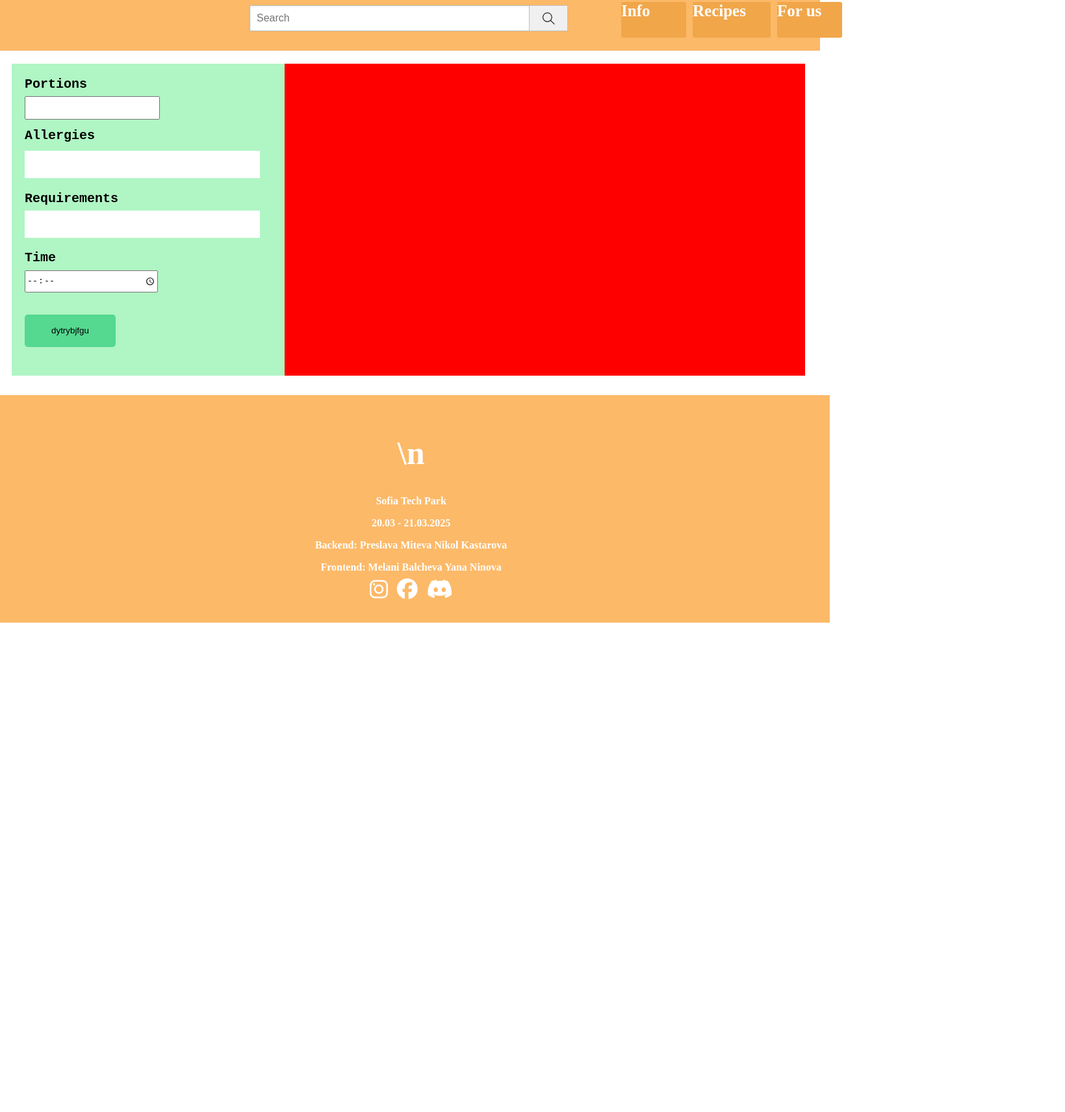
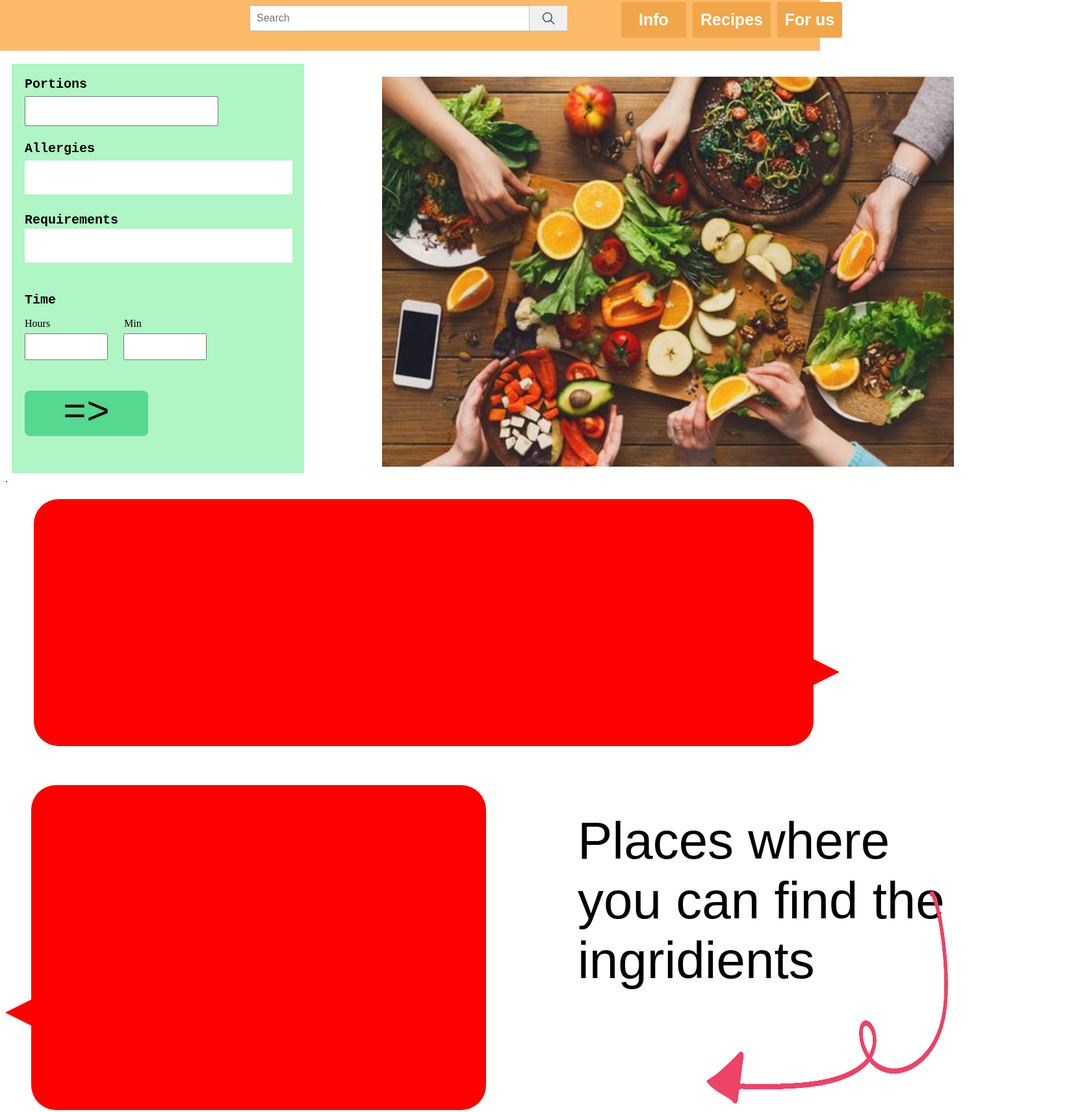
Before and after one commit to preslava-miteva/remo-nt, a website: page promp.html in a window 1280 px wide. Shown: the part 20-1731 px from the top of the page at 65% size, 1639 px wide, since content can reach past the window. Before the commit the page ends 987 px from the top, so only its background shows below. Drawn offline with Linux system fonts and the light colour scheme.

Commit message:
FDHFCDSRGTR

```diff
--- a/furst.css
+++ b/furst.css
@@ -215,4 +215,4 @@ display:inline;
         padding-left: 10px;
         margin-top: -10px;
         margin-bottom: 30px;
-     }
+ }
--- a/promp.css
+++ b/promp.css
@@ -2,8 +2,8 @@
 display: grid;
 grid-template-rows: 30px 30px 30px 40px ;
 background-color: #b0f5c4;
-width: 95%;
-height:450px ;
+width: 100%;
+height:600px ;
 margin-left: 10px;
 margin-top: 20px;
 padding-top: 20px;
@@ -15,20 +15,22 @@ min-width: 400px;
 }
 .middle-sections {
     width: 140px;
-    margin-top: 20px;
+    margin-top: 30px;
     display: grid;
-    grid-template-rows: 20px 50px 20px;
+    grid-template-rows: 20px 50px 20px 0px;
     align-items: center;
     margin-top: 0px;
-    padding-bottom: 10px;
+    margin-bottom: -0px;
   }
   .search-bars {
     flex: 1;
-    height: 40px;
+    height: 50px;
     padding-left: 10px;
-    font-size: 16px;
+    font-size: 18px;
     border: none;
-    width: 350px;
+    width: 400px;
+    margin-top: 40px;
+    margin-bottom: 0px;
     justify-content: center;
   }
   input[type=time]::-webkit-datetime-edit-ampm-field {
@@ -37,11 +39,13 @@ min-width: 400px;
   .BUTTON{
     background-color: #55d890;
     border: none;
-    width: 140px;
-    border-radius: 5px;
-    margin-bottom: 0px;
-    height: 50px;
-    margin-top: 0px;
+    width: 190px;
+    border-radius: 8px;
+    height: 70px;
+    font-size: 20px;
+    font-family: monospace;
+    font-size: 60px;
+
   }
   .BUTTON:hover{
     background-color: black;
@@ -51,3 +55,62 @@ min-width: 400px;
     display: grid;
     grid-template-columns: 1fr 2fr;
   }
+  .bubble{
+    position: relative;
+    background-color: red;
+    height: 380px;
+    width: 1200px;
+    margin-top: 40px;
+    margin-bottom: 20px;
+    margin-left: 40px;
+    margin-right: 40px;
+    border-radius: 38px;
+  }
+  .bubble::after{
+    content: "";
+    display: block;
+    position: absolute;
+    width: 0;
+    height: 0;
+    border-top: 20px solid transparent;
+    border-bottom: 20px solid transparent;
+    border-left: 40px solid rgb(255, 0, 0);
+    right: -40px;
+    top: 70%;
+    transform: translateY(-50%); }
+    .bubbles{
+      position: relative;
+      background-color: red;
+      height: 500px;
+      width: 700px;
+      margin: 40px;
+      border-radius: 38px;
+    }
+    .bubbles::after{
+      content: "";
+      display: block;
+      position: absolute;
+      width: 0;
+      height: 0;
+      border-top: 20px solid transparent;
+      border-bottom: 20px solid transparent;
+      border-right: 40px solid rgb(255, 0, 0);
+      left: -40px;
+      top: 70%;
+      transform: translateY(-50%); }
+      .image{
+        height: 680px;
+        width: 780px;
+        margin-left: 50px;
+        mix-blend-mode: none;
+        margin-top: -300px;
+      }
+      .place{
+        font-family: fantasy;
+        font-size: 80px;
+        margin-left: 80px;
+        margin-top: 80px;
+        margin-bottom: 0px;
+        height: 200px;
+        width: 600px;
+      }
--- a/promp.html
+++ b/promp.html
@@ -18,52 +18,70 @@
           <div class="tooltip">Search</div>
         </button></div>
         <div class="up_text">
-            <a href="furstpage.html" class="upper"> Info</a>
-            <a class="upperr"  href="second_page_info.html"> Recipes</a>
-            <a class="upper" href="sign.html">For us</a>
+            <button href="furstpage.html" class="upper"> Info</button>
+            <button class="upperr"  href="second_page_info.html"> Recipes</button>
+            <button class="upper" href="sign.html">For us</button>
         </div>
     </div>
   <div class="vsichko">
     <div class="options">
         <label for="number" style="font-size:20px ;
         font-weight: bold;
+        height: 70px;
+        width: 200px;
         font-family:monospace;
         margin-bottom: 0px;
         margin-top: 0px;">Portions</label>
-        <input type="number" id="quantity" min="1" style="height: 30px; width: 200px;"><br>
+        <input type="number" id="quantity" min="1" style="height: 40px; width:290px; "><br>
         <div class="middle-sections"> <p style="font-size:20px ;
             font-weight: bold;
             font-family:monospace;
             margin-bottom: 20px;
-            margin-top: 0px;" >Allergies</p>
+            margin-top: 40px;" >Allergies</p>
         <input type="text" class="search-bars"></div><br>
         <div class="middle-sections"> <p style="font-size:20px ;
             font-weight: bold;
             font-family:monospace;
             margin-bottom: 30px;
-            margin-top: 20px;" >Requirements</p>
+            margin-top: 60px;" >Requirements</p>
        <input type="text" class="search-bars"></div>
-       <div> <p style="font-size:20px ;
+       <div> <label for="payment" style="font-size:20px ;
         font-weight: bold;
         font-family:monospace;
-        margin-bottom: -10px;
-        margin-top: -50px;" >Time</p><br>
-        <input style="height: 30px; width: 200px;"
-        type="time"
-        id="appointment"
-        name="appointment"
-        min="00:15"
-        max="5:00"
-        required /></div>
+        padding-top: -30px;">Time</label><br>
+        <div style="height: 40px;">
+            <p style="display: inline-block; margin-right: 110px; ">Hours</p>
+            <p style="display: inline-block;">Min</p>
+        </div>
+        <div>
+            <input type="number" id="hours" min="0" max="12"style="height: 35px; width: 120px; margin-right: 20px;">
+            <input type="number" id="minutes" min="0" max="59" style="height: 35px; width: 120px;">
+        </div>
 
-<button class="BUTTON">dytrybjfgu</button>
+       </div>
+
+<button class="BUTTON">=></button>
     </div>
     <div style="width: 96%;
     height: 480px;
-    background-color: red;
     margin-top: 20px;
-   ">
+   "><img src="dinner.jpg" style="width: 880px; height: 600px; margin-left: 150px; margin-top: 20px;">
     </div>
+</div>
+<div style="display: grid;
+grid-template-columns: 1fr 1fr;">
+<div>.</div>
+<div class="coments bubble" id="AI"></div>
+</div>
+<div style="display: grid;
+grid-template-columns: 1px 2px;">
+<div class="comment bubbles" id="GM"></div>
+<div style="display: grid;
+grid-template-rows: 1fr 1fr;
+margin-left: 800px;">
+<p class="place">Places where you can find the ingridients</p>
+<img src="arrow.png" class="image">
+</div>
 </div>
     <div class="bottom">
         <div class="no">
```
Also changed, not shown: for_us.html (+3 -3 lines), resepies.html (+3 -3 lines), arrow.png (added), bug.png (deleted), dinner.jpg (added), discord-black-icon-1.png (deleted), facebook-new.png (deleted), images.jpg (deleted), pot.webp (added), vecteezy_instagram-logo-png-instagram-logo-transparent-png_23986885.png (deleted), voeding_vanalles.jpg (deleted).
